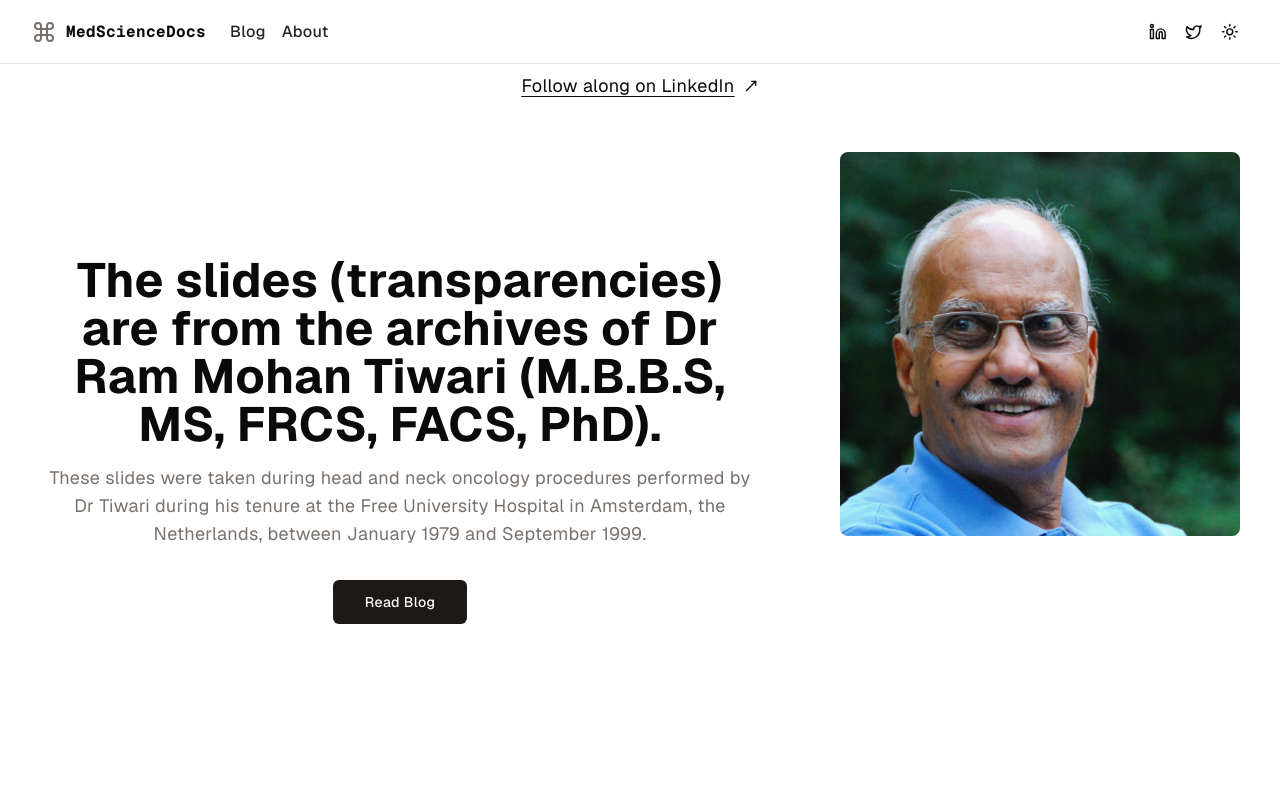
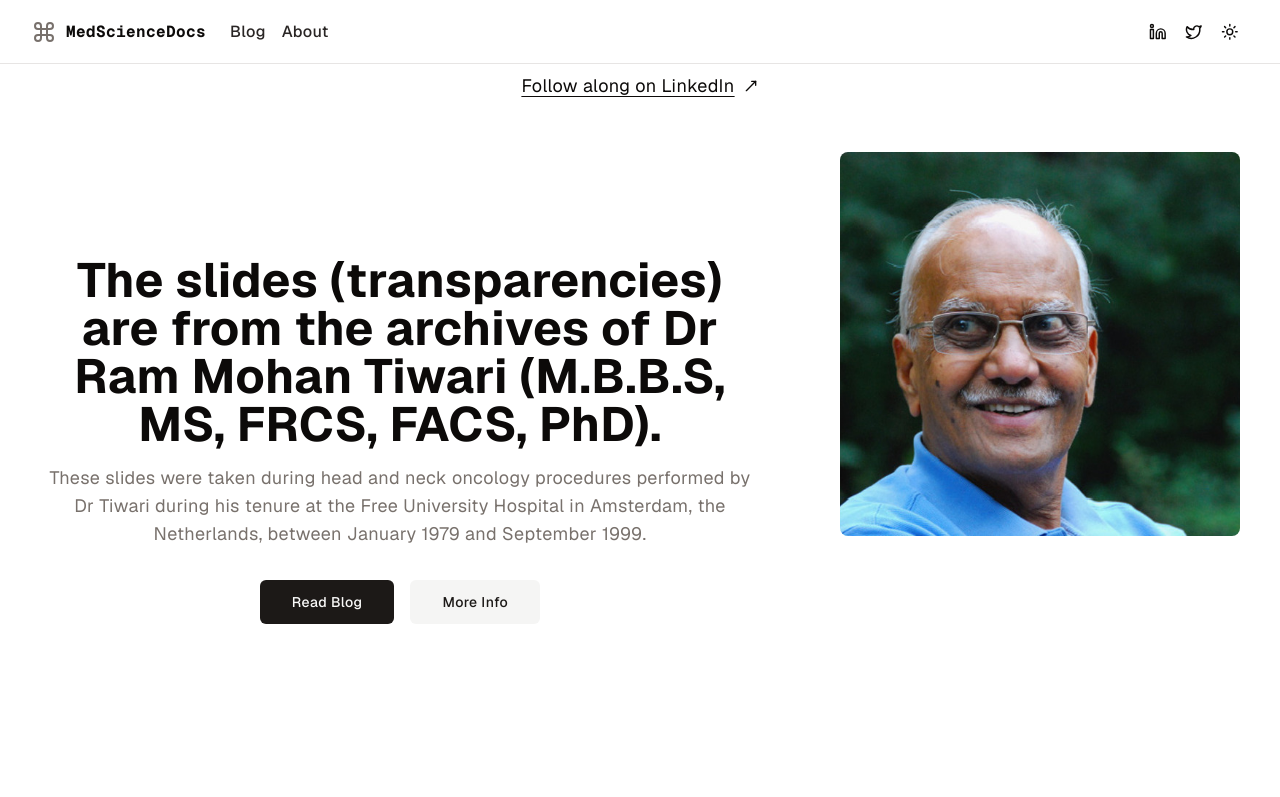
Before and after one commit to ratnesh003/medical-science-research-docs, a Next.js app: page / in a window 1280 px wide. Shown: the top 797 px of the page. Built offline with nearby package versions, Linux system fonts and the light colour scheme.

Commit message:
Add "More Info" link to home page; improve button layout and spacing

```diff
--- a/app/page.tsx
+++ b/app/page.tsx
@@ -35,11 +35,20 @@ export default function Home() {
           <Link
           href="/blog"
           className={buttonVariants({
-            className: "px-6",
+            className: "px-6 mr-4",
             size: "lg",
           })}
         >
           Read Blog
+        </Link>
+          <Link
+          href="/about"
+          className={buttonVariants({
+            className: "px-6 bg-secondary text-secondary-foreground hover:bg-secondary/80",
+            size: "lg",
+          })}
+        >
+          More Info
         </Link>
         </div>
       </div>
```
